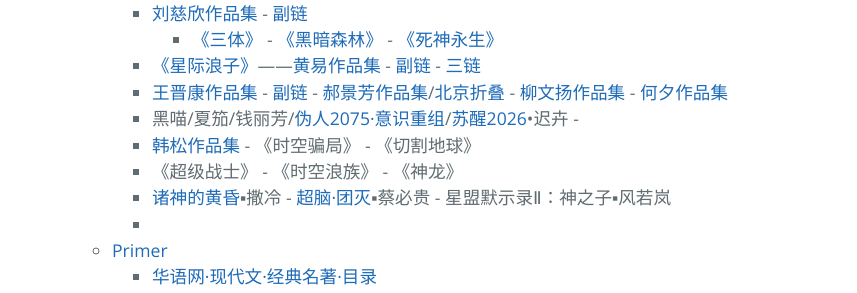
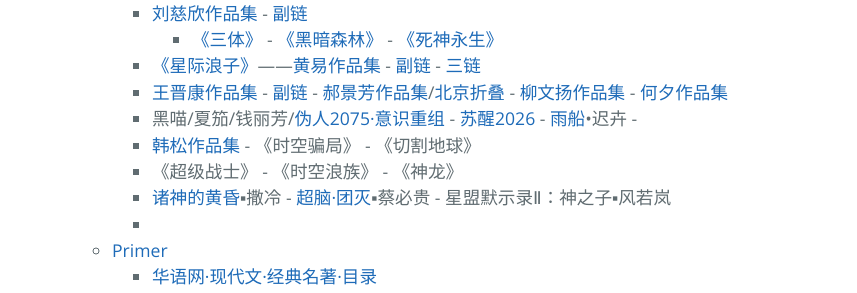
Before and after one commit to AmbroseRen/test, a Jekyll site: the page built from Library/BookListsOne.md, in a window 1280 px wide and 900 px high, scrolled down 5786 px. Shown: the part 154-447 px from the top of the window, without its empty margins (192-1049 px from the left). Built offline with Jekyll 4.4.1, drawn with Linux system fonts in a browser that asks for light colours; our own code applies the rules of GitHub Pages for plain Markdown files; the repository's description, which GitHub fills in, is left out.

Commit message:
Update BookListsOne.md

```diff
--- a/Library/BookListsOne.md
+++ b/Library/BookListsOne.md
@@ -312,7 +312,7 @@
                     </li>
                     <li><a href="http://www.huangyixiaoshuo.com/0/499/">《星际浪子》</a>——<a href="http://www.huangyixiaoshuo.com/author/499/">黄易作品集</a> - <a href="https://www.kanunu8.com/files/writer/187.html">副链</a>  -  <a href="http://huangyi.zuopinj.com/">三链</a></li>
 		    <li><a href="https://www.kanunu8.com/files/writer/6619.html">王晋康作品集</a> - <a href="http://wangjinkang.zuopinj.com/">副链</a> - <a href="http://www.00txt.com/zuojia/haojingfang/">郝景芳作品集</a>/<a href="https://www.kunnu.com/zhedie/">北京折叠</a> - <a href="https://www.kanunu8.com/files/writer/6562.html">柳文扬作品集</a> - <a href="https://www.kanunu8.com/files/writer/6561.html">何夕作品集</a></li>
-		    <li>黑喵/夏笳/钱丽芳/<a href="https://hao9088.com/txt/11101.html">伪人2075·意识重组</a>/<a href="https://www.99csw.com/article/11990.htm">苏醒2026</a>•迟卉 - <a href=""></a></li>
+		    <li>黑喵/夏笳/钱丽芳/<a href="https://hao9088.com/txt/11101.html">伪人2075·意识重组</a> - <a href="https://www.99csw.com/article/11990.htm">苏醒2026</a> - <a href="https://9.guozhi.org/article/10764.htm">雨船</a>•迟卉 - <a href=""></a></li>
                     <li><a href="https://www.kanunu8.com/files/writer/6492.html">韩松作品集</a> - 《时空骗局》 - 《切割地球》</li>
 		    <li>《超级战士》 - 《时空浪族》 - 《神龙》</li>
                     <li><a href="https://m.9txs.org/book/68246/0_1/">诸神的黄昏</a>▪撒冷 - <a href="https://www.52shuku.vip/kongbulingyi/hr66.html">超脑·团灭</a>▪蔡必贵 - 星盟默示录Ⅱ：神之子▪风若岚</li>
```
